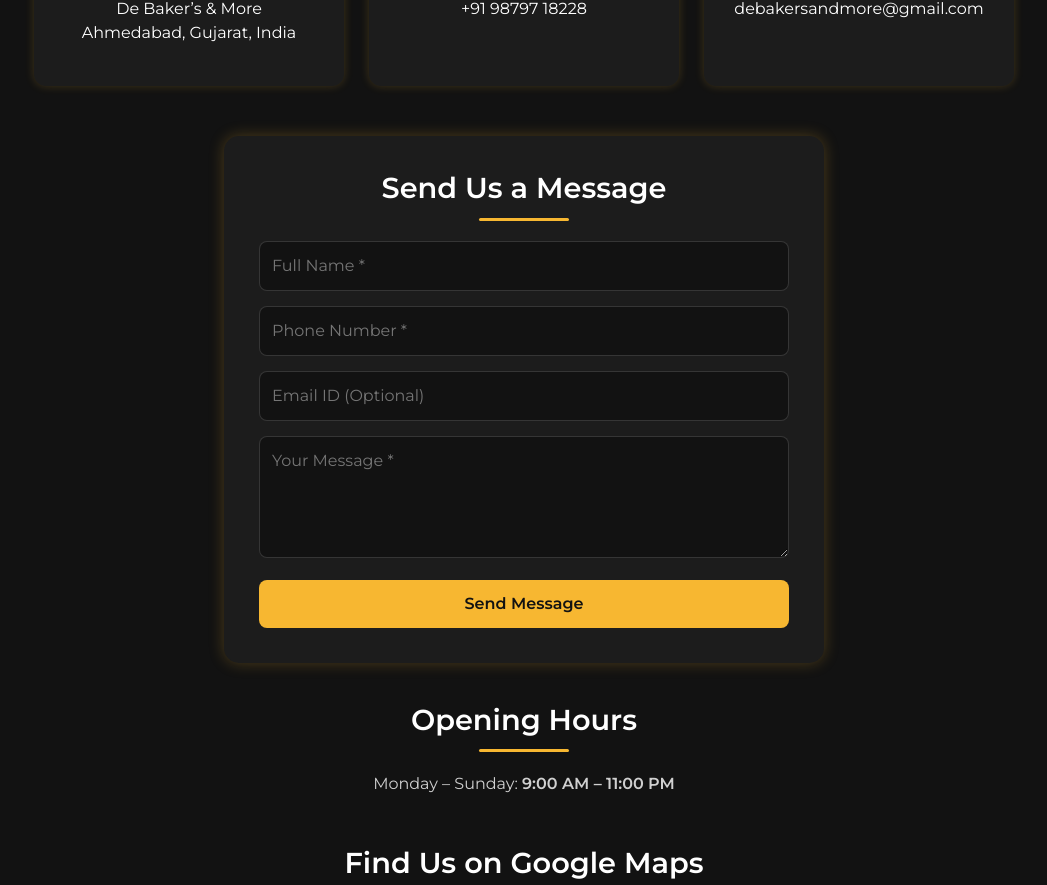
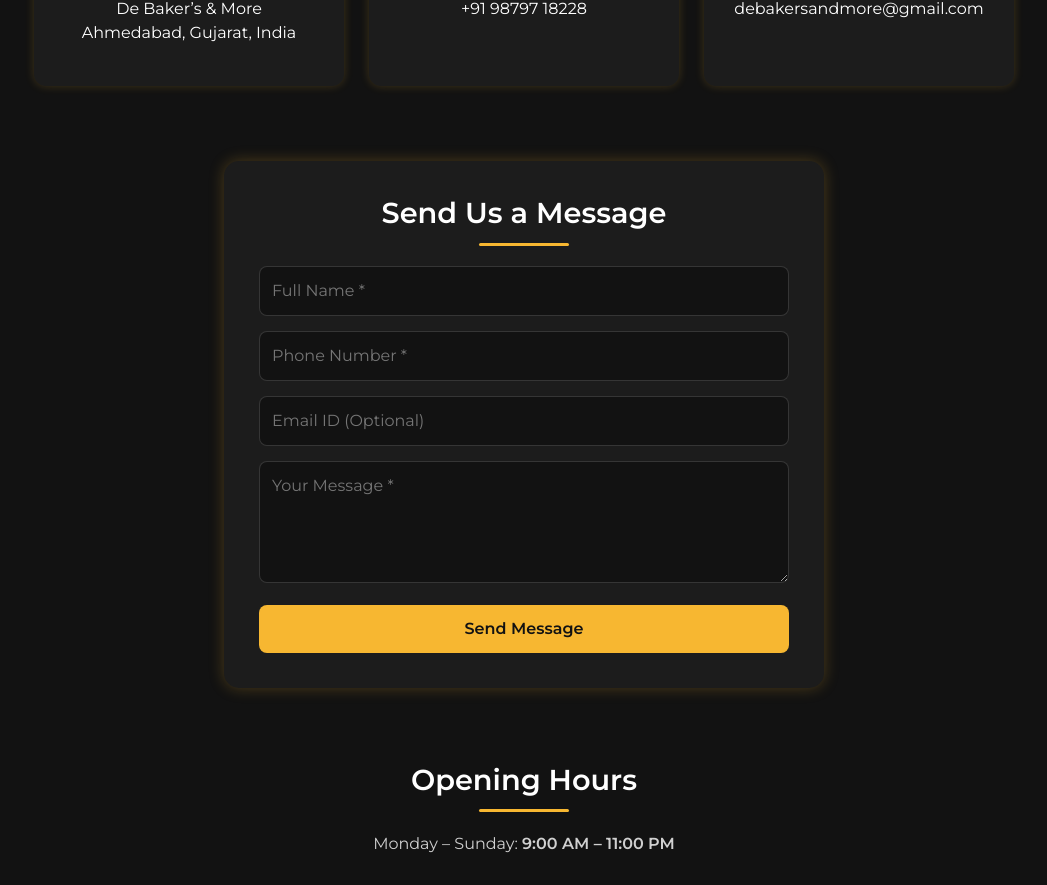
Before and after one commit to MeGH2711/debakersandmore, a React (Create React App) app: page /contact in a window 1280 px wide. Shown: the part 419-1304 px from the top of the page, without its empty margins (116-1163 px from the left). Built offline with nearby package versions, Linux system fonts and the light colour scheme; no server answers.

Commit message:
Update ContactUs styles and adjust layout for improved spacing

```diff
--- a/src/pages/ContactUs.css
+++ b/src/pages/ContactUs.css
@@ -28,7 +28,7 @@
   flex-wrap: wrap;
   justify-content: center;
   gap: 25px;
-  margin-bottom: 50px;
+  margin-bottom: 75px;
 }
 
 .contact-card {
@@ -118,6 +118,7 @@
   max-width: 600px;
   margin-left: auto;
   margin-right: auto;
+  margin-bottom: 75px;
   background: #1c1c1c;
   padding: 35px;
   border-radius: 15px;
--- a/src/pages/ContactUs.js
+++ b/src/pages/ContactUs.js
@@ -71,7 +71,6 @@ function ContactUs() {
           </div>
         </section>
 
-        {/* 🔸 Contact Form Section */}
         <section className="contact-form-section text-center">
           <h2 className="customSectionHeading">Send Us a Message</h2>
           <form className="contact-form" onSubmit={handleSubmit}>
```
